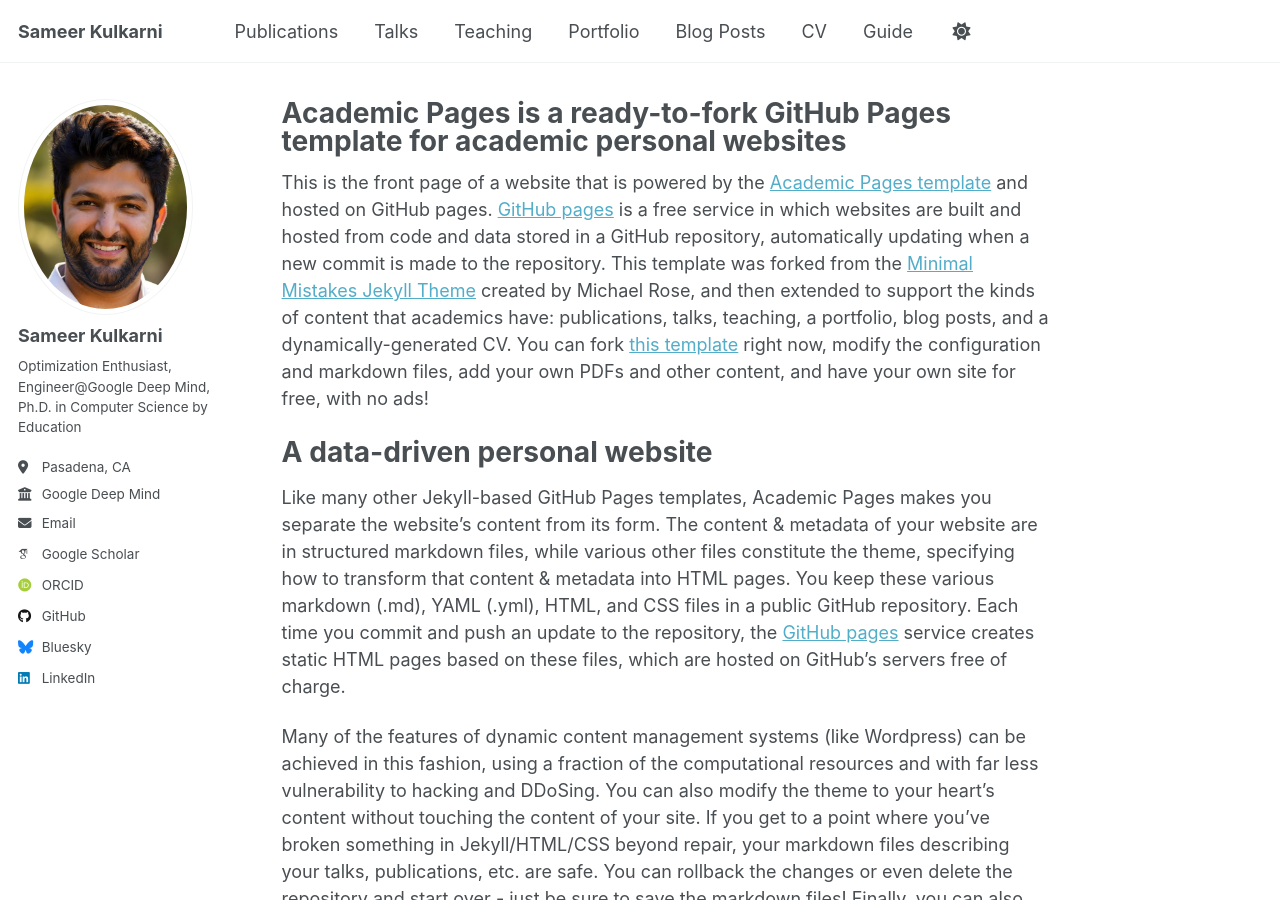
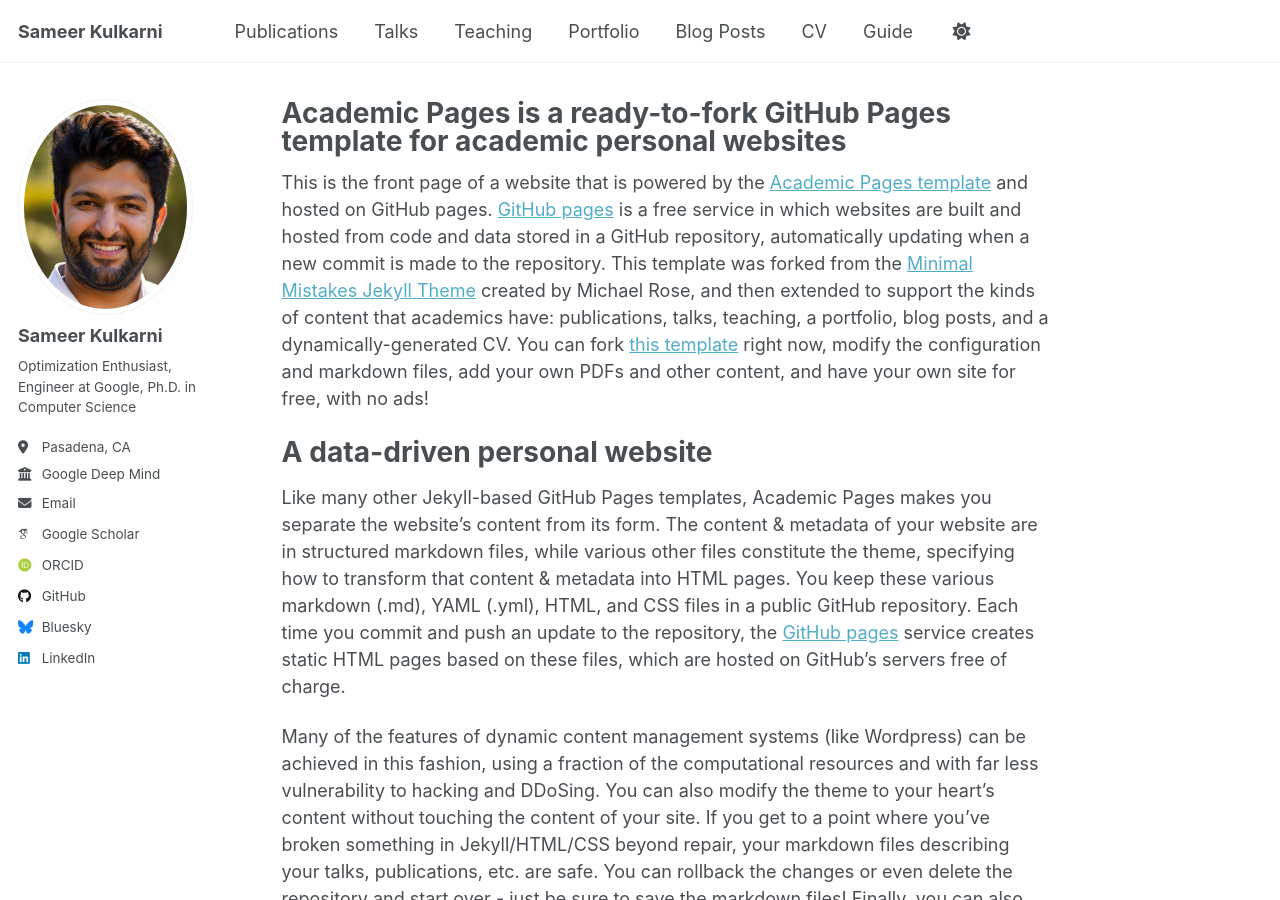
Before and after one commit to sameerkulkarni/sameerkulkarni.github.io, a Jekyll site: the page built from _pages/about.md, in a window 1280 px wide and 900 px high. Built offline with Jekyll 4.4.1, drawn with Linux system fonts in a browser that asks for light colours; some web fonts are replaced.

Commit message:
Update _config.yml

```diff
--- a/_config.yml
+++ b/_config.yml
@@ -25,7 +25,7 @@
   avatar           : "sameer-profile.png"
   name             : "Sameer Kulkarni"
   pronouns         : # example: "she/her"
-  bio              : "Optimization Enthusiast, Engineer@Google Deep Mind, Ph.D. in Computer Science by Education"
+  bio              : "Optimization Enthusiast, Engineer at Google, Ph.D. in Computer Science"
   location         : "Pasadena, CA"
   employer         : "Google Deep Mind"
   uri              : # URL
```
